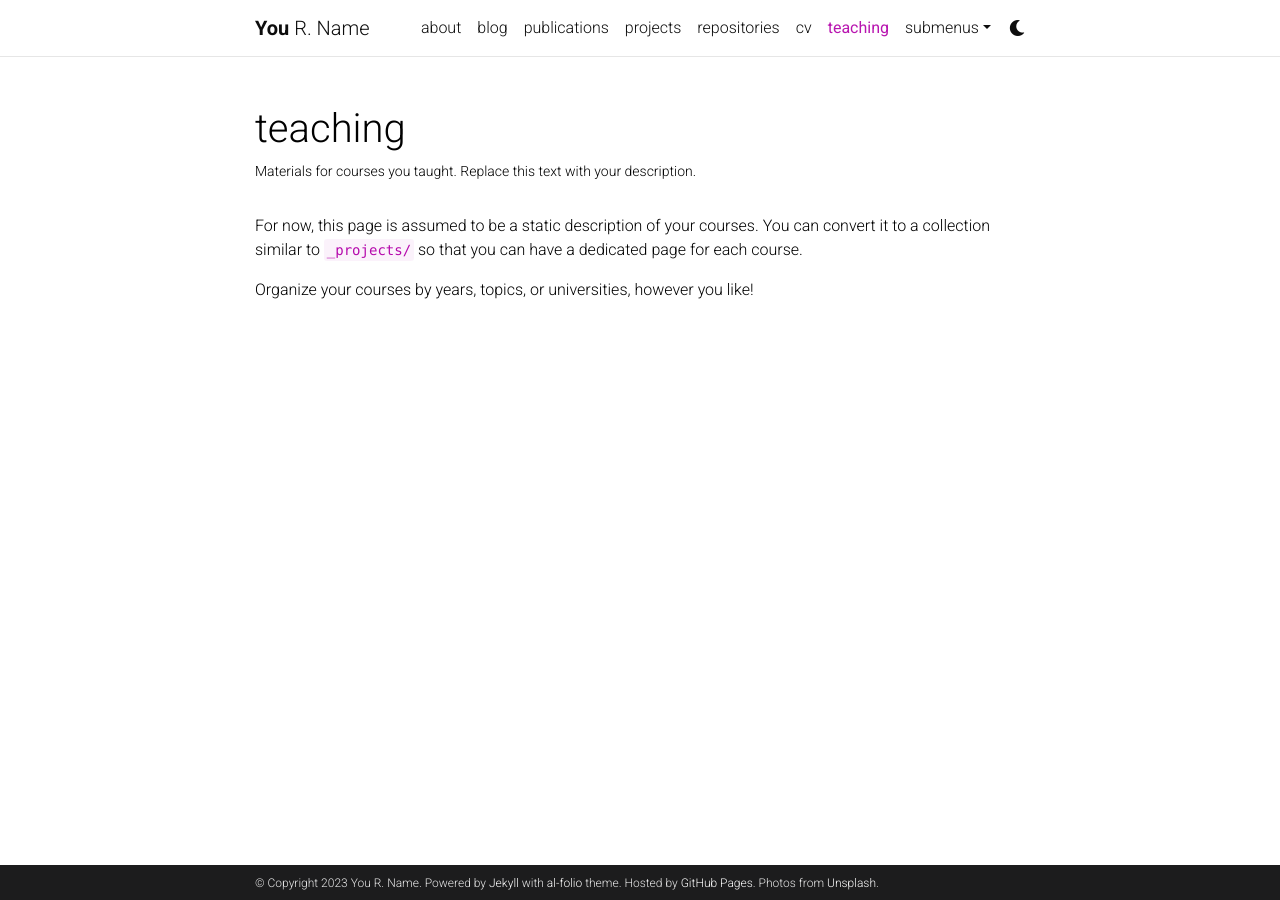
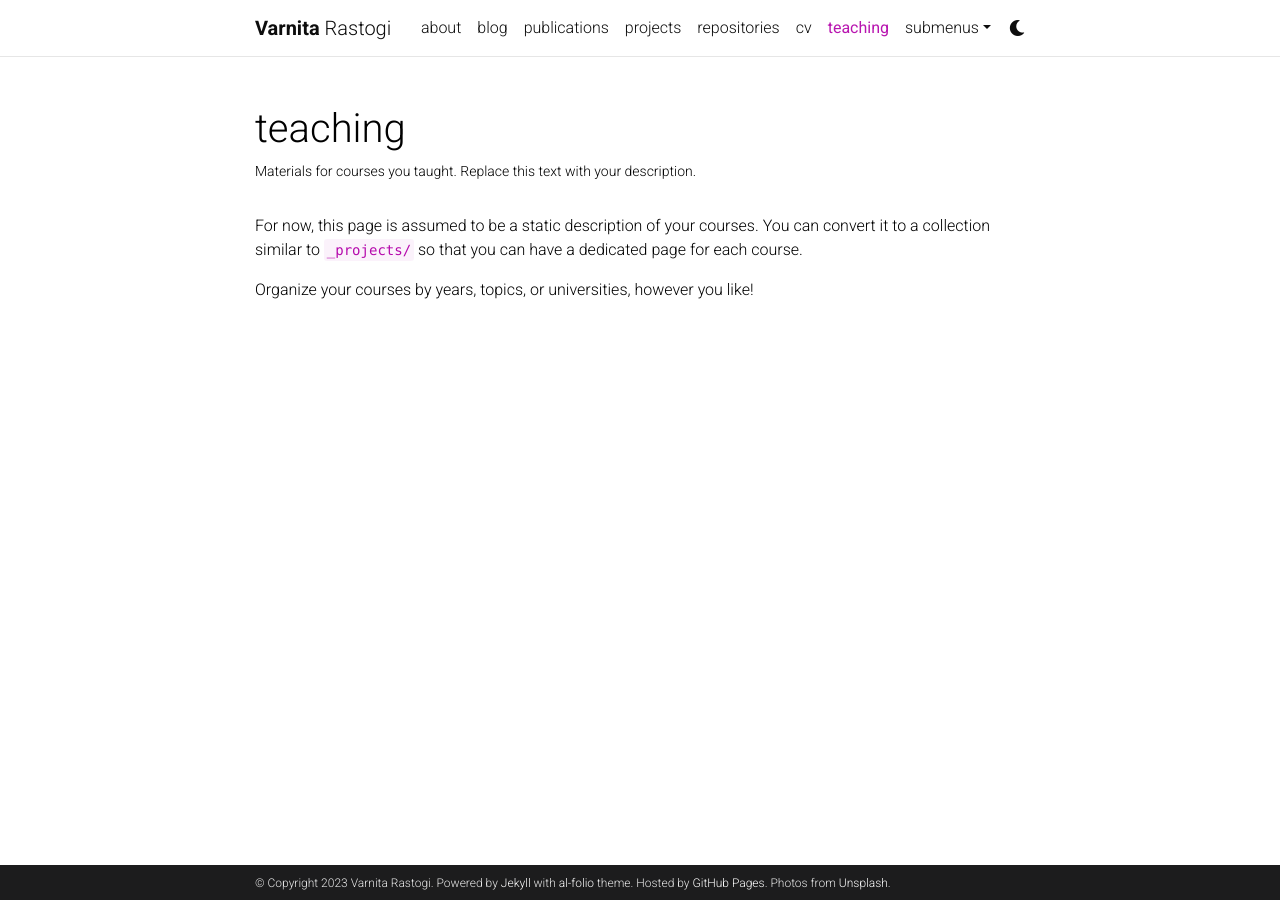
Before and after one commit to Rushiraj-Baxi/testwebsite, a Jekyll site: the page built from _pages/teaching.md, in a window 1280 px wide. Built offline with Jekyll 4.4.1, drawn with Linux system fonts in a browser that asks for light colours; comment, search, counter and statistics services are not loaded; a style sheet for code colours, icons or effects is not loaded.

Commit message:
Update _config.yml

```diff
--- a/_config.yml
+++ b/_config.yml
@@ -3,10 +3,10 @@
 # -----------------------------------------------------------------------------
 
 title: blank # the website title (if blank, full name will be used instead)
-first_name: You
-middle_name: R.
-last_name: Name
-email: you@example.com
+first_name: Varnita
+middle_name:
+last_name: Rastogi
+email: baxirushi77@gmail.com
 description: > # the ">" symbol means to ignore newlines until "footer_text:"
   A simple, whitespace theme for academics. Based on [*folio](https://github.com/bogoli/-folio) design.
 footer_text: >
@@ -18,7 +18,7 @@ keywords: jekyll, jekyll-theme, academic-website, portfolio-website  # add your
 lang: en # the language of your site (for example: en, fr, cn, ru, etc.)
 icon: ⚛️  # the emoji used as the favicon (alternatively, provide image name in /assets/img/)
 
-url: https://alshedivat.github.io # the base hostname & protocol for your site
+url: https://Rushiraj-Baxi.github.io # the base hostname & protocol for your site
 baseurl: /al-folio # the subpath of your site, e.g. /blog/
 last_updated: false # set to true if you want to display last updated in the footer
 impressum_path:  # set to path to include impressum link in the footer, use the same path as permalink in a page, helps to conform with EU GDPR
```
